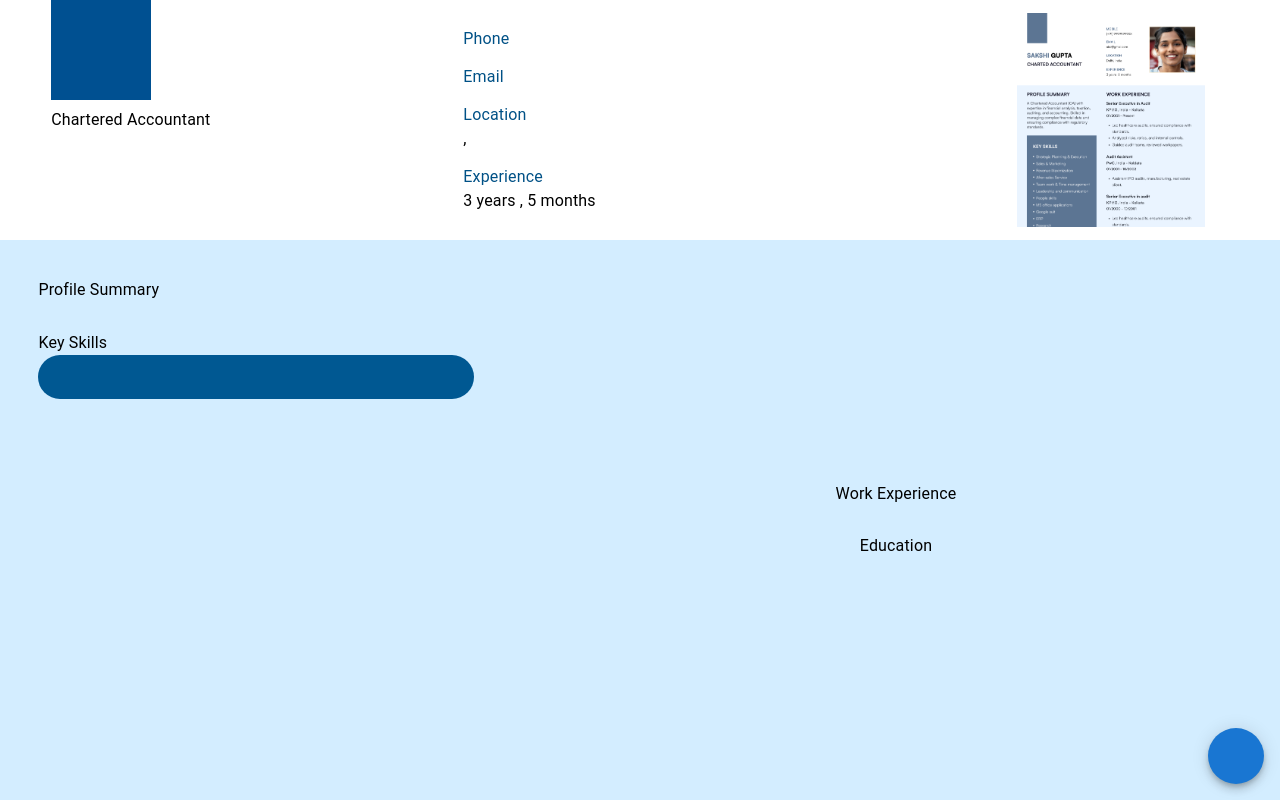
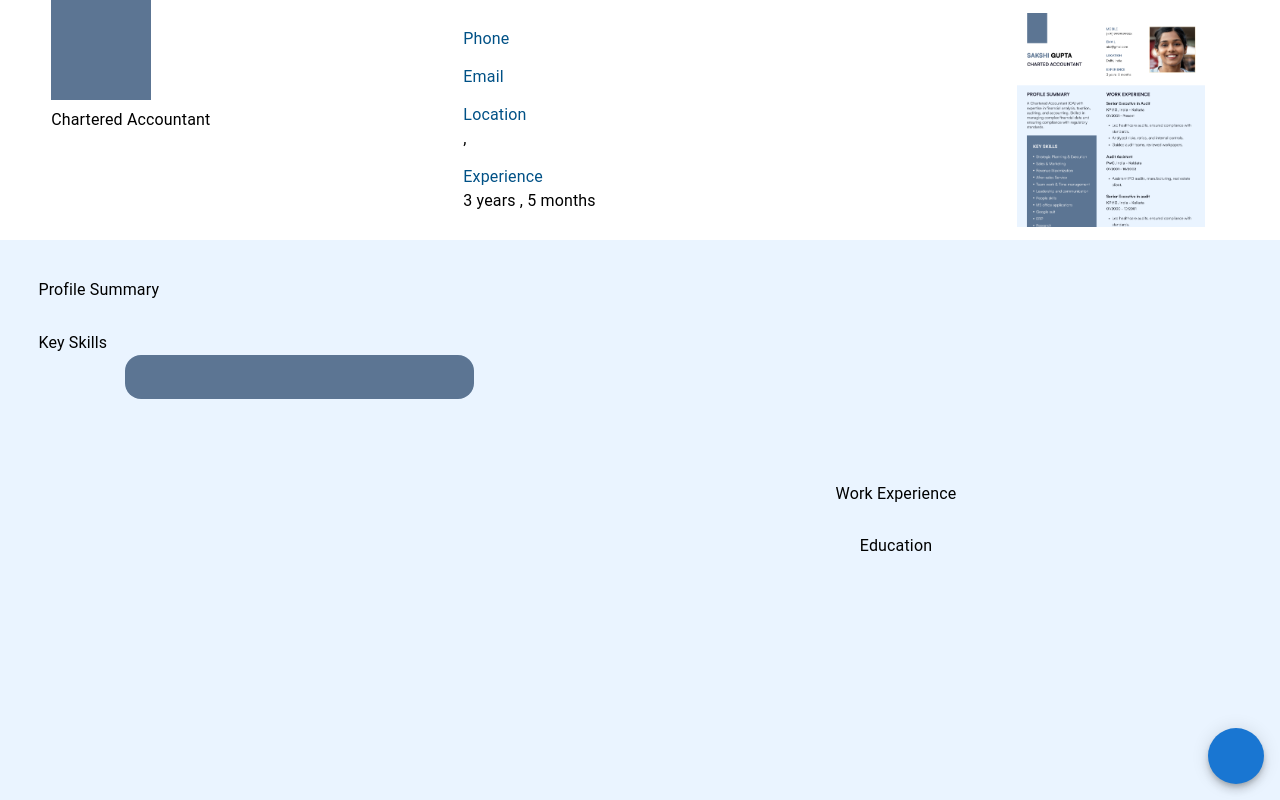
Before and after one commit to sumit-zenmonk/Day-14-Resume, a Next.js app: page /resume/v2 in a window 1280 px wide. Built offline with nearby package versions, Linux system fonts and the light colour scheme; some icons are missing.

Commit message:
correct color-combination included

```diff
--- a/src/app/(Auth)/login/page.tsx
+++ b/src/app/(Auth)/login/page.tsx
@@ -50,7 +50,6 @@ export default function LoginForm() {
         }
 
         await dispatch(selectCurrLogin({ mobile_no: data.phone_no }));
-        await dispatch(AddContent({ mobile_no: data.phone_no, content_data: intialData }));
 
         Cookies.set("phone_no", data.phone_no)
         router.replace("/")
--- a/src/app/(templates)/resume/v2/premium_template_comp.module.css
+++ b/src/app/(templates)/resume/v2/premium_template_comp.module.css
@@ -58,7 +58,7 @@
 .headerDesignLabel {
     width: 100px;
     height: 100px;
-    background-color: rgb(0, 80, 145);
+    background-color: rgba(92, 117, 147);
     position: absolute;
     top: 0;
 }
@@ -94,7 +94,7 @@
     flex-direction: row;
     justify-content: center;
     align-items: center;
-    background: rgb(211, 237, 255);
+    background: rgba(234, 244, 255);
     overflow: scroll;
 }
 
@@ -125,10 +125,11 @@
 }
 
 .skill_box {
-    border-radius: 100px;
-    background-color: rgb(0, 88, 146);
+    margin-left: 20%;
+    border-radius: 16px;
+    background-color: rgba(92, 117, 147);
     color: white;
-    padding: 5% 20%;
+    padding: 5%;
 }
 
 .section_title {
--- a/src/app/form/resume_form_comp.module.css
+++ b/src/app/form/resume_form_comp.module.css
@@ -94,7 +94,3 @@
     background-color: #3f3f3f;
     color: white;
 }
-
-.MuiInputBase-label {
-    color: rgb(255, 255, 255);
-}
```
